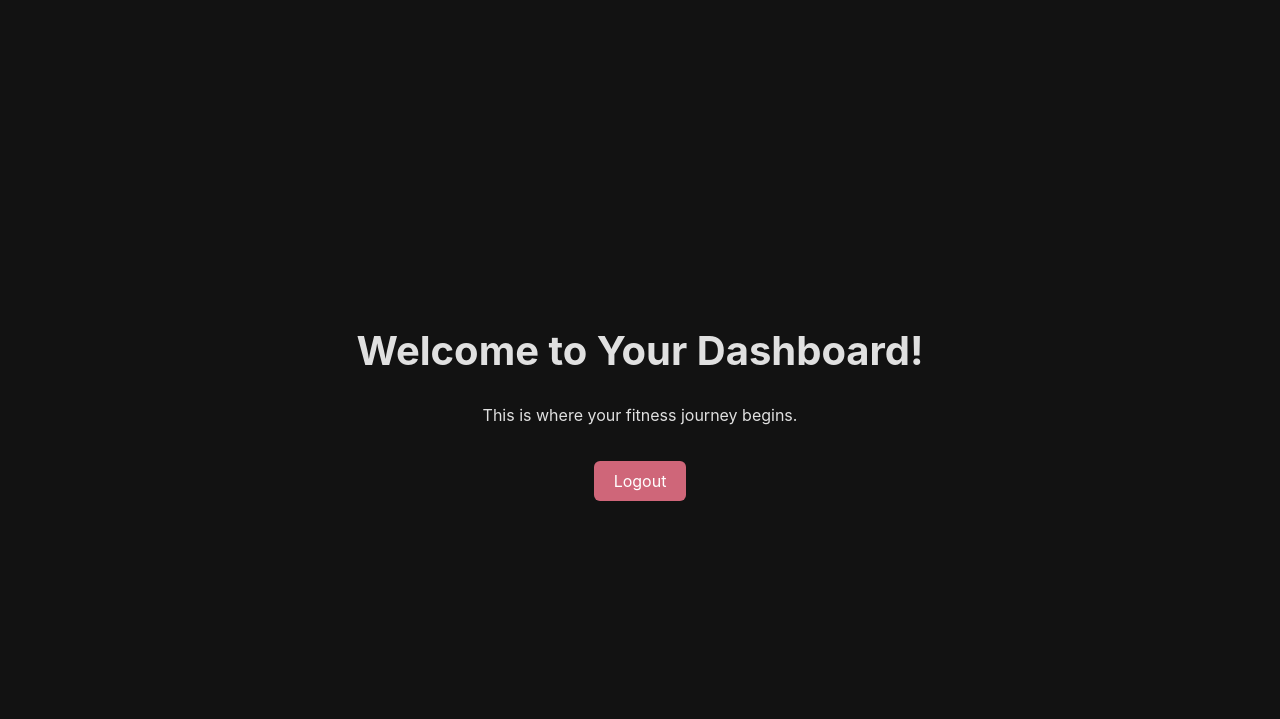
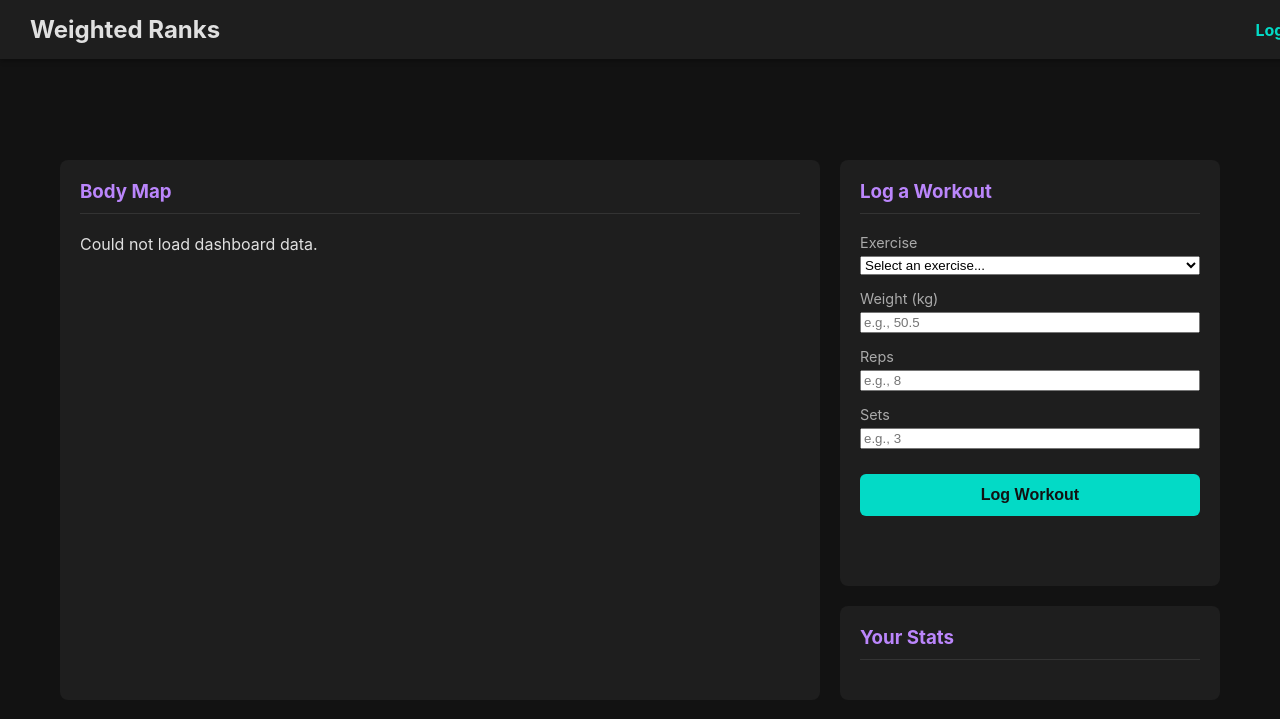
Before and after one commit to Shyyloww/Shyyloww.github.io, a Flask app: template templates/dashboard.html in a window 1280 px wide. Shown: the top 719 px of the page. Run offline with Flask 3, Linux system fonts and the light colour scheme; the template is opened without the code that fills it, so the values that code supplies are empty; parts of the project's set-up code (start-up, migrations or seed data) failed here and were passed over.

Commit message:
Build initial dashboard with body map and workout logging

```diff
--- a/app.py
+++ b/app.py
@@ -20,98 +20,128 @@
 
 supabase: Client = create_client(supabase_url, supabase_key)
 
-# --- Routes ---
+# --- Helper Function to get user from token ---
+def get_user_from_token():
+    token = request.cookies.get('token')
+    if not token:
+        return None
+    try:
+        payload = jwt.decode(token, app.config['SECRET_KEY'], algorithms=["HS256"])
+        return payload
+    except (jwt.ExpiredSignatureError, jwt.InvalidTokenError):
+        return None
+
+# --- Main Routes ---
 
 @app.route('/')
 def home():
-    token = request.cookies.get('token')
-    if not token:
-        return render_template('index.html') # No token, show login page
-
-    try:
-        # If token is valid, redirect to dashboard immediately
-        jwt.decode(token, app.config['SECRET_KEY'], algorithms=["HS256"])
+    if get_user_from_token():
         return redirect(url_for('dashboard'))
-    except (jwt.ExpiredSignatureError, jwt.InvalidTokenError):
-        # Invalid or expired token, show login page
-        return render_template('index.html')
+    return render_template('index.html')
 
 @app.route('/dashboard')
 def dashboard():
-    token = request.cookies.get('token')
-    if not token:
-        return redirect(url_for('home')) # Redirect to login if no token
+    if not get_user_from_token():
+        return redirect(url_for('home'))
+    return render_template('dashboard.html')
 
-    try:
-        payload = jwt.decode(token, app.config['SECRET_KEY'], algorithms=["HS256"])
-        # You could fetch user-specific data here using payload['user_id']
-        return render_template('dashboard.html')
-    except (jwt.ExpiredSignatureError, jwt.InvalidTokenError):
-        return redirect(url_for('home')) # Redirect if token is bad
+@app.route('/logout')
+def logout():
+    response = make_response(redirect(url_for('home')))
+    response.set_cookie('token', '', expires=0)
+    return response
 
+# --- API Routes (for JavaScript to call) ---
+
+@app.route('/api/dashboard_data')
+def get_dashboard_data():
+    user = get_user_from_token()
+    if not user:
+        return jsonify({"error": "Not authenticated"}), 401
+
+    user_id = user['user_id']
+
+    # Fetch all exercises for the dropdown
+    exercises_res = supabase.table('exercises').select('id, name').order('name').execute()
+
+    # Fetch user's muscle ranks
+    # This is a more complex query, so we use a database function (RPC)
+    # Go to Supabase > Database > Functions to create this. See instructions.
+    ranks_res = supabase.rpc('get_user_muscle_ranks', {'p_user_id': user_id}).execute()
+
+    return jsonify({
+        "username": "User", # Placeholder, we'll fetch this later
+        "exercises": exercises_res.data,
+        "muscle_ranks": ranks_res.data
+    })
+
+@app.route('/api/log_workout', methods=['POST'])
+def log_workout():
+    user = get_user_from_token()
+    if not user:
+        return jsonify({"error": "Not authenticated"}), 401
+
+    data = request.get_json()
+    user_id = user['user_id']
+    exercise_id = int(data.get('exercise_id'))
+    weight = float(data.get('weight'))
+    reps = int(data.get('reps'))
+    sets = int(data.get('sets'))
+
+    # Epley Formula for 1-rep max estimate
+    strength_score = weight * (1 + (reps / 30))
+
+    # Insert workout into DB
+    supabase.table('workouts').insert({
+        'user_id': user_id,
+        'exercise_id': exercise_id,
+        'weight_kg': weight,
+        'reps': reps,
+        'sets': sets,
+        'strength_score': strength_score
+    }).execute()
+
+    # After logging, refetch the ranks and send them back
+    ranks_res = supabase.rpc('get_user_muscle_ranks', {'p_user_id': user_id}).execute()
+
+    return jsonify({"success": True, "updated_ranks": ranks_res.data})
+
+# --- Authentication Routes ---
+# (Signup and Login routes remain the same as before)
 @app.route('/signup', methods=['POST'])
 def signup():
-    # ... (Signup logic remains the same)
+    # ... (No changes to this function)
     try:
         data = request.get_json()
         username = data.get('username')
         password = data.get('password')
-
-        if not username or not password:
-            return jsonify({"error": "Username and password are required."}), 400
-
+        if not username or not password: return jsonify({"error": "Username and password are required."}), 400
         hashed_password = bcrypt.hashpw(password.encode('utf-8'), bcrypt.gensalt()).decode('utf-8')
-
-        user_data, count = supabase.table('users').insert({
-            "username": username,
-            "password_hash": hashed_password
-        }).execute()
-
-        if user_data[1]:
-            return jsonify({"success": True, "message": "Account created successfully!"})
-        else:
-            return jsonify({"error": "Signup failed. Username might already exist."}), 500
-    except Exception as e:
-        return jsonify({"error": f"An error occurred: {e}"}), 500
+        user_data, count = supabase.table('users').insert({"username": username, "password_hash": hashed_password}).execute()
+        if user_data[1]: return jsonify({"success": True, "message": "Account created successfully!"})
+        else: return jsonify({"error": "Signup failed. Username might already exist."}), 500
+    except Exception as e: return jsonify({"error": f"An error occurred: {e}"}), 500
 
 @app.route('/login', methods=['POST'])
 def login():
+    # ... (No changes to this function)
     try:
         data = request.get_json()
         username = data.get('username')
         password = data.get('password')
-        remember_me = data.get('remember', False) # Get 'remember me' status
-
-        if not username or not password:
-            return jsonify({"error": "Username and password are required."}), 400
-
+        remember_me = data.get('remember', False)
+        if not username or not password: return jsonify({"error": "Username and password are required."}), 400
         query = supabase.table('users').select("id, password_hash").eq('username', username).execute()
-
-        if not query.data:
-            return jsonify({"error": "Invalid username or password."}), 401
-
+        if not query.data: return jsonify({"error": "Invalid username or password."}), 401
         user = query.data[0]
         if bcrypt.checkpw(password.encode('utf-8'), user['password_hash'].encode('utf-8')):
-            # Password is correct, now create the token
             expiration = timedelta(days=30) if remember_me else timedelta(hours=8)
-            token = jwt.encode({
-                'user_id': user['id'],
-                'exp': datetime.now(timezone.utc) + expiration
-            }, app.config['SECRET_KEY'], algorithm="HS256")
-
+            token = jwt.encode({'user_id': user['id'], 'exp': datetime.now(timezone.utc) + expiration}, app.config['SECRET_KEY'], algorithm="HS256")
             response = make_response(jsonify({"success": True, "message": "Login successful!"}))
             response.set_cookie('token', token, httponly=True, secure=True, samesite='Lax', max_age=expiration)
             return response
-        else:
-            return jsonify({"error": "Invalid username or password."}), 401
-    except Exception as e:
-        return jsonify({"error": f"An error occurred: {e}"}), 500
-
-@app.route('/logout')
-def logout():
-    response = make_response(redirect(url_for('home')))
-    response.set_cookie('token', '', expires=0) # Clear the cookie
-    return response
+        else: return jsonify({"error": "Invalid username or password."}), 401
+    except Exception as e: return jsonify({"error": f"An error occurred: {e}"}), 500
 
 if __name__ == '__main__':
     app.run(host='0.0.0.0', port=5000)
--- a/static/css/style.css
+++ b/static/css/style.css
@@ -134,3 +134,90 @@
     text-decoration: none;
     border-radius: 6px;
 }
+
+/* --- Dashboard Layout --- */
+.navbar {
+    position: fixed;
+    top: 0;
+    left: 0;
+    width: 100%;
+    background-color: #1e1e1e;
+    padding: 15px 30px;
+    display: flex;
+    justify-content: space-between;
+    align-items: center;
+    box-shadow: 0 2px 5px rgba(0,0,0,0.3);
+    z-index: 1000;
+}
+
+.nav-brand {
+    font-size: 1.5em;
+    font-weight: bold;
+    color: #e0e0e0;
+}
+
+.nav-links a {
+    color: #03dac6;
+    text-decoration: none;
+    font-weight: bold;
+}
+
+main.dashboard-grid {
+    display: grid;
+    grid-template-columns: 2fr 1fr;
+    grid-template-rows: auto auto;
+    gap: 20px;
+    width: 100%;
+    max-width: 1200px;
+    padding: 80px 20px 20px 20px;
+    box-sizing: border-box;
+}
+
+.grid-item {
+    background-color: #1e1e1e;
+    padding: 20px;
+    border-radius: 8px;
+}
+
+h3 {
+    margin-top: 0;
+    color: #bb86fc;
+    border-bottom: 1px solid #333;
+    padding-bottom: 10px;
+    margin-bottom: 20px;
+}
+
+.body-map-container {
+    grid-column: 1 / 2;
+    grid-row: 1 / 3;
+}
+
+#body-map-svg-container svg {
+    width: 100%;
+    height: auto;
+}
+
+.log-workout-container, .stats-container {
+    grid-column: 2 / 3;
+}
+
+/* Workout Form Styling */
+#log-workout-form {
+    display: flex;
+    flex-direction: column;
+}
+
+#log-workout-form label {
+    margin-bottom: 5px;
+    color: #aaa;
+    font-size: 0.9em;
+}
+
+#log-workout-form select,
+#log-workout-form input {
+    margin-bottom: 15px; /* Reuses input styles from login */
+}
+
+#log-workout-form button {
+    margin-top: 10px; /* Reuses button styles from login */
+}
--- /dev/null
+++ b/static/js/dashboard.js
@@ -0,0 +1,107 @@
+document.addEventListener('DOMContentLoaded', () => {
+    const exerciseSelect = document.getElementById('exercise-select');
+    const bodyMapContainer = document.getElementById('body-map-svg-container');
+    const logWorkoutForm = document.getElementById('log-workout-form');
+    const logMessage = document.getElementById('log-message');
+
+    let bodyMapSVG;
+
+    // --- Core Functions ---
+
+    const fetchDashboardData = async () => {
+        try {
+            const response = await fetch('/api/dashboard_data');
+            if (!response.ok) throw new Error('Failed to fetch data');
+            const data = await response.json();
+
+            populateExerciseDropdown(data.exercises);
+            await loadBodyMap();
+            updateBodyMapColors(data.muscle_ranks);
+
+        } catch (error) {
+            console.error("Error fetching dashboard data:", error);
+            bodyMapContainer.innerHTML = "<p>Could not load dashboard data.</p>";
+        }
+    };
+
+    const loadBodyMap = async () => {
+        try {
+            const response = await fetch('/static/body-map.svg');
+            const svgText = await response.text();
+            bodyMapContainer.innerHTML = svgText;
+            bodyMapSVG = bodyMapContainer.querySelector('svg');
+        } catch (error) {
+            console.error('Error loading SVG:', error);
+            bodyMapContainer.innerHTML = "<p>Could not load body map.</p>";
+        }
+    };
+
+    const updateBodyMapColors = (muscleRanks) => {
+        if (!bodyMapSVG || !muscleRanks) return;
+
+        muscleRanks.forEach(rank => {
+            const muscleElement = bodyMapSVG.getElementById(rank.muscle_group.toLowerCase().replace(/\s+/g, '-'));
+            if (muscleElement) {
+                muscleElement.style.fill = getRankColor(rank.strength_score);
+            }
+        });
+    };
+
+    const getRankColor = (score) => {
+        if (score <= 0) return '#444444';    // Unranked
+        if (score <= 50) return '#4CAF50';   // Novice (Green)
+        if (score <= 100) return '#2196F3';  // Intermediate (Blue)
+        if (score <= 150) return '#9C27B0';  // Advanced (Purple)
+        return '#FF9800';                    // Elite (Orange)
+    };
+
+    const populateExerciseDropdown = (exercises) => {
+        if (!exercises) return;
+        exercises.forEach(ex => {
+            const option = document.createElement('option');
+            option.value = ex.id;
+            option.textContent = ex.name;
+            exerciseSelect.appendChild(option);
+        });
+    };
+
+    // --- Event Listeners ---
+
+    logWorkoutForm.addEventListener('submit', async (e) => {
+        e.preventDefault();
+        logMessage.textContent = '';
+
+        const formData = {
+            exercise_id: document.getElementById('exercise-select').value,
+            weight: document.getElementById('weight-input').value,
+            reps: document.getElementById('reps-input').value,
+            sets: document.getElementById('sets-input').value
+        };
+
+        try {
+            const response = await fetch('/api/log_workout', {
+                method: 'POST',
+                headers: { 'Content-Type': 'application/json' },
+                body: JSON.stringify(formData)
+            });
+            const result = await response.json();
+
+            if (response.ok && result.success) {
+                logMessage.textContent = 'Workout logged successfully!';
+                logMessage.style.color = '#03dac6';
+                updateBodyMapColors(result.updated_ranks);
+                logWorkoutForm.reset();
+            } else {
+                logMessage.textContent = result.error || 'Failed to log workout.';
+                logMessage.style.color = '#cf6679';
+            }
+
+        } catch (error) {
+            logMessage.textContent = 'Server error.';
+            logMessage.style.color = '#cf6679';
+        }
+    });
+
+    // --- Initial Load ---
+    fetchDashboardData();
+});
--- a/templates/dashboard.html
+++ b/templates/dashboard.html
@@ -7,10 +7,50 @@
     <link rel="stylesheet" href="{{ url_for('static', filename='css/style.css') }}">
 </head>
 <body>
-    <div class="dashboard-container">
-        <h1>Welcome to Your Dashboard!</h1>
-        <p>This is where your fitness journey begins.</p>
-        <a href="/logout" class="logout-button">Logout</a>
-    </div>
+    <nav class="navbar">
+        <div class="nav-brand">Weighted Ranks</div>
+        <div class="nav-links">
+            <a href="/logout">Logout</a>
+        </div>
+    </nav>
+
+    <main class="dashboard-grid">
+        <div class="grid-item body-map-container">
+            <h3>Body Map</h3>
+            <div id="body-map-svg-container">
+                <!-- SVG will be loaded here by JavaScript -->
+                <p>Loading Body Map...</p>
+            </div>
+        </div>
+
+        <div class="grid-item log-workout-container">
+            <h3>Log a Workout</h3>
+            <form id="log-workout-form">
+                <label for="exercise-select">Exercise</label>
+                <select id="exercise-select" required>
+                    <option value="">Select an exercise...</option>
+                </select>
+
+                <label for="weight-input">Weight (kg)</label>
+                <input type="number" id="weight-input" step="0.5" placeholder="e.g., 50.5" required>
+
+                <label for="reps-input">Reps</label>
+                <input type="number" id="reps-input" placeholder="e.g., 8" required>
+
+                <label for="sets-input">Sets</label>
+                <input type="number" id="sets-input" placeholder="e.g., 3" required>
+
+                <button type="submit">Log Workout</button>
+            </form>
+            <p id="log-message" class="message"></p>
+        </div>
+
+        <div class="grid-item stats-container">
+            <h3>Your Stats</h3>
+            <!-- Stats will go here later -->
+        </div>
+    </main>
+
+    <script src="{{ url_for('static', filename='js/dashboard.js') }}"></script>
 </body>
 </html>
```
